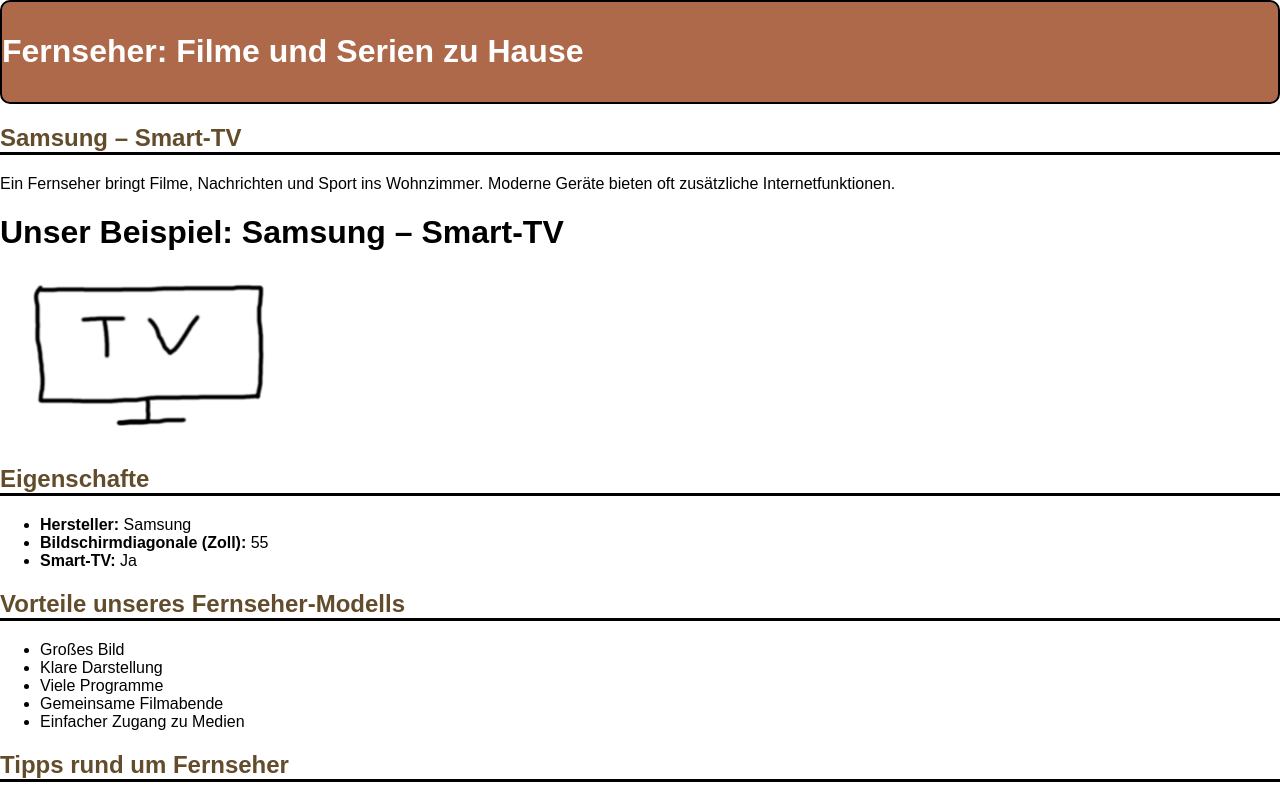
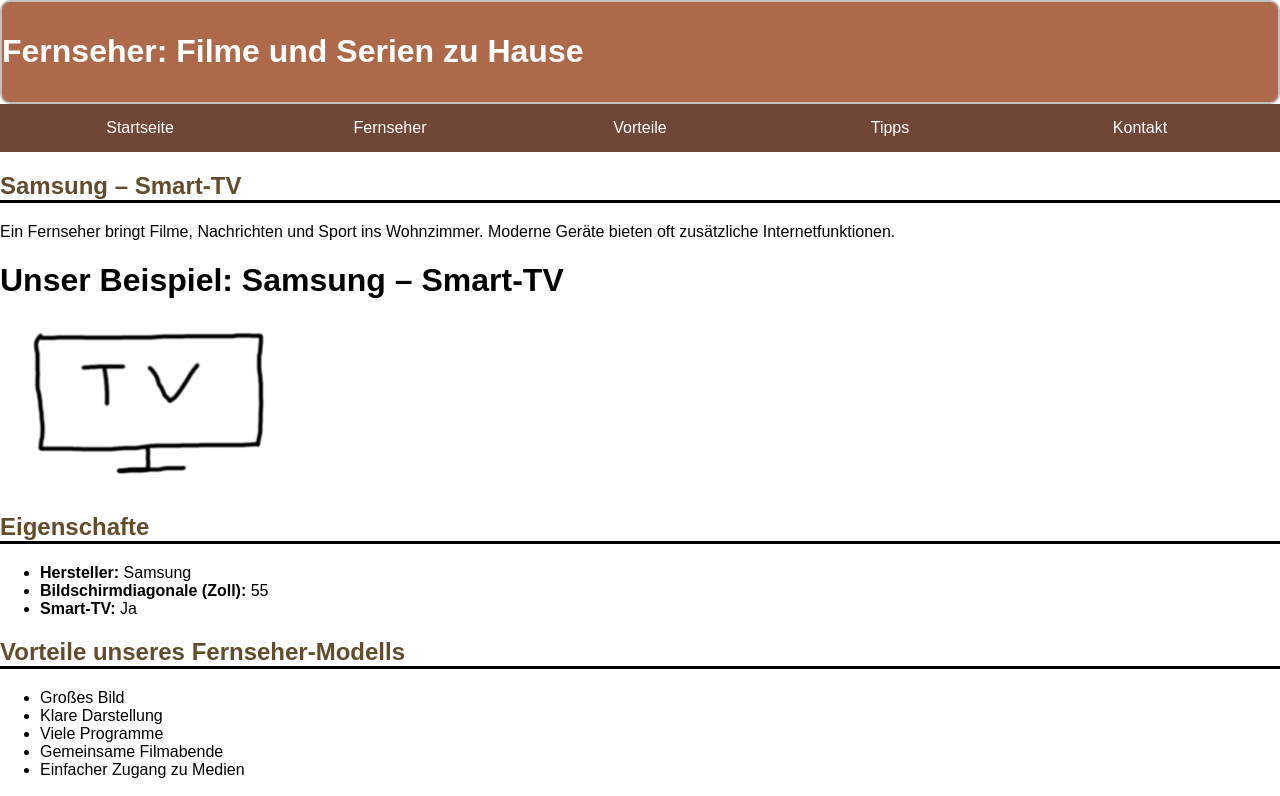
Before and after one commit to YeetusPrime27/3abif_wmc_fernseher, a plain HTML site: page index.html in a window 1280 px wide. Shown: the top 796 px of the page. Drawn offline with Linux system fonts and the light colour scheme.

Commit message:
added navigation bar

```diff
--- a/index.html
+++ b/index.html
@@ -13,24 +13,28 @@
         header {
             background-color: #ad6949;
             color: white;
-            border: 2px solid black;
+            border: 2px solid silver;
             border-radius: 10px;
             display: flex;
             padding-top: 10px;
             padding-bottom: 10px;
         }
+        nav {
+            display: grid;
+            grid-template-columns: 1fr 1fr 1fr 1fr 1fr;
+            justify-items: center;
+            background-color: #704637;
+            padding: 15px;
+        }
+        a {
+            color: white;
+            text-decoration: none;
+        }
+
 
         h2 {
             color: rgb(98, 76, 44);
             border-bottom: 3px solid black;
-        }
-
-        a {
-            color: rgb(26, 129, 22);
-        }
-        a:hover {
-            color: blue;
-            text-decoration: underline;
         }
 
         img {
@@ -42,12 +46,25 @@
 </head>
 <body>
     <!--HEADER-->
-    <header>
-        <h1>Fernseher: Filme und Serien zu Hause</h1>
-    </header>
+    <div>
+        <header>
+            <h1>Fernseher: Filme und Serien zu Hause</h1>
+        </header>
+    </div>
     <!--HEADER END-->
 
-    <h2>Samsung – Smart-TV</h2>
+    <!--NAVIGATION BAR-->
+    <div>
+        <nav>
+            <a href="index.html">Startseite</a>
+            <a href="#fernseher">Fernseher</a>
+            <a href="#vorteile">Vorteile</a>
+            <a href="#tipps">Tipps</a>
+            <a href="#">Kontakt</a>
+        </nav>
+    </div>
+
+    <h2 id="fernseher">Samsung – Smart-TV</h2>
     <p>Ein Fernseher bringt Filme, Nachrichten und Sport ins Wohnzimmer. Moderne Geräte bieten oft zusätzliche Internetfunktionen.</p>
 
     <h1>Unser Beispiel: Samsung – Smart-TV</h1>
@@ -60,7 +77,7 @@
             <li><strong>Smart-TV:</strong> Ja</li>
         </ul>
 
-    <h2>Vorteile unseres Fernseher-Modells</h2>
+    <h2 id="vorteile">Vorteile unseres Fernseher-Modells</h2>
         <ul>
             <li>Großes Bild</li>
             <li>Klare Darstellung</li>
@@ -69,7 +86,7 @@
             <li>Einfacher Zugang zu Medien</li>
         </ul>
 
-    <h2>Tipps rund um Fernseher</h2>
+    <h2 id="tipps">Tipps rund um Fernseher</h2>
         <ol>
             <li>Bildschirm vorsichtig reinigen</li>
             <li>Gerät sicher aufstellen</li>
```
